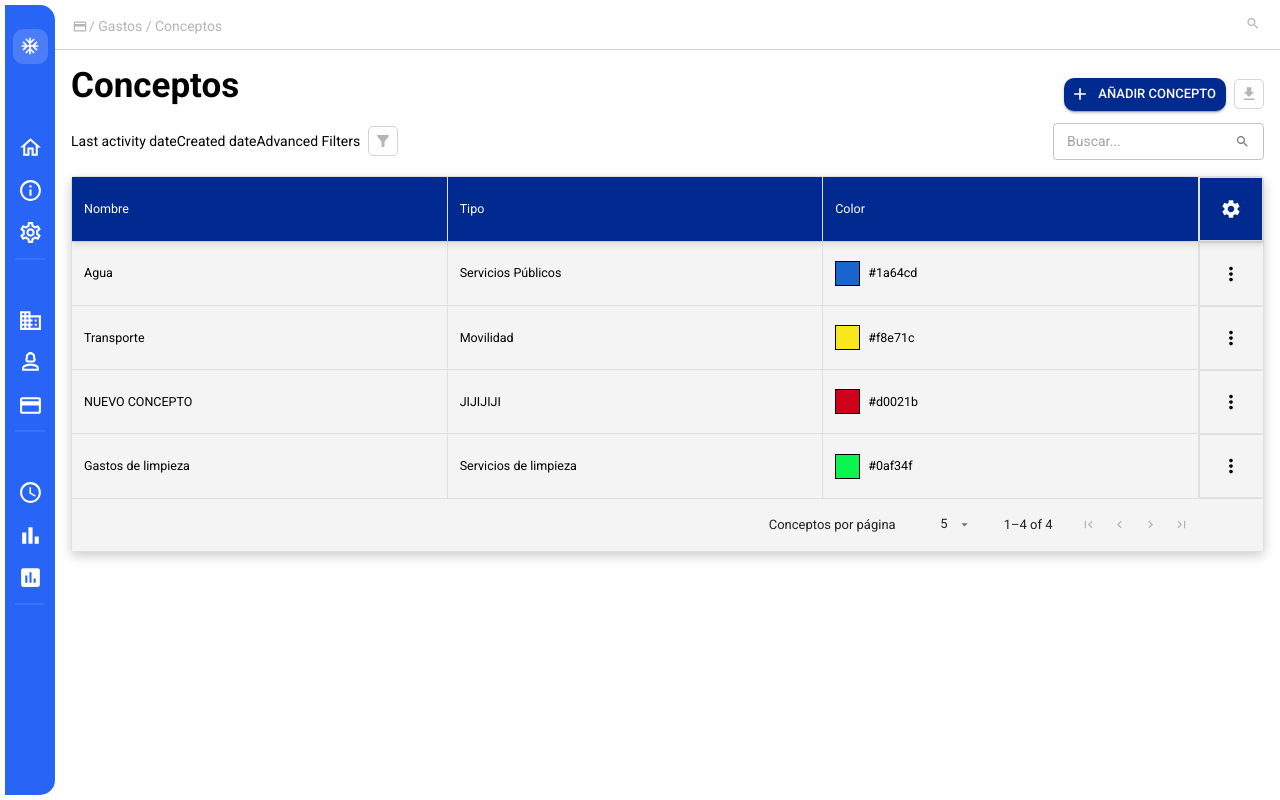
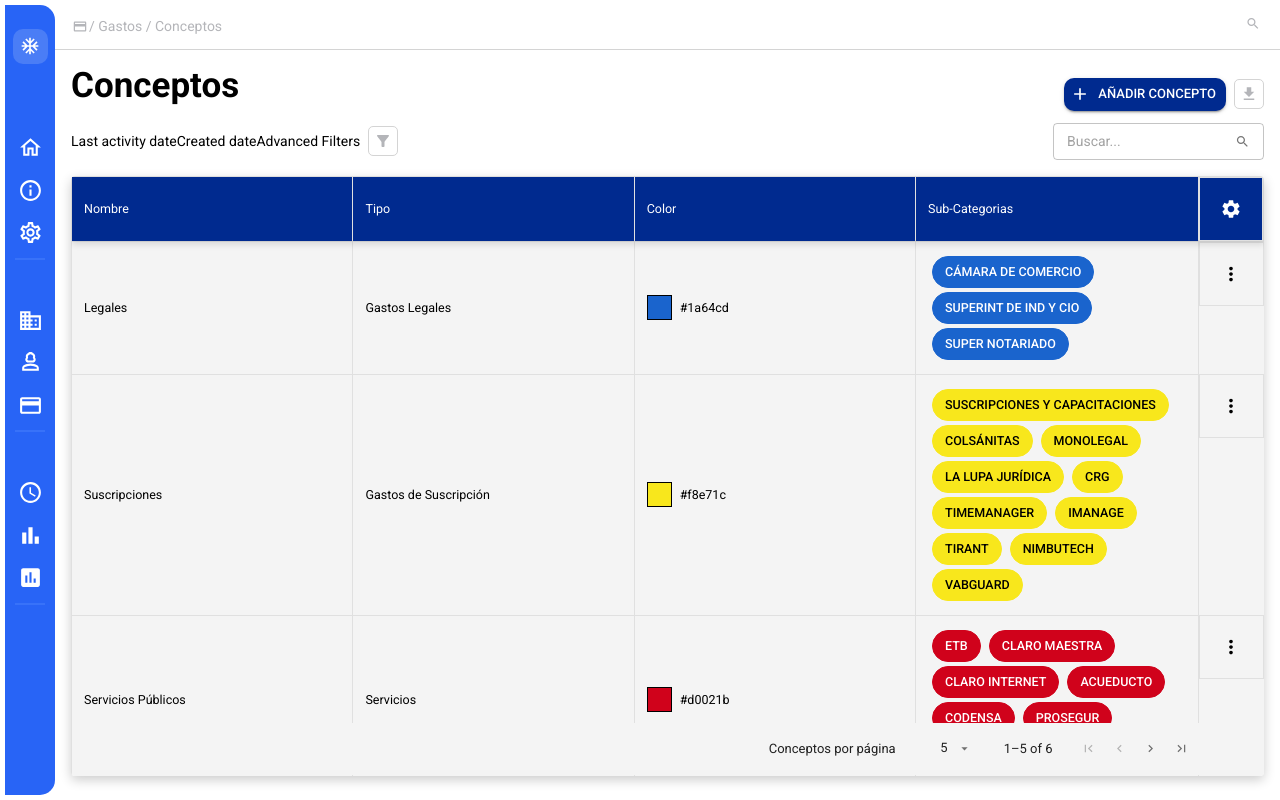
Before and after one commit to Nzone56/DataManagement, a React (Vite) app: page /expenses/concepts in a window 1280 px wide. Built offline with nearby package versions, Linux system fonts and the light colour scheme; data requests are answered from the project's data file; sample sign-in values are in the browser's storage.

Commit message:
Expenses concepts tweak

```diff
--- a/db.json
+++ b/db.json
@@ -220,27 +220,86 @@
   "expensesConcepts": [
     {
       "id": "1",
-      "name": "Agua",
-      "type": "Servicios Públicos",
-      "color": "#1a64cd"
+      "name": "Legales",
+      "type": "Gastos Legales",
+      "color": "#1a64cd",
+      "subConcepts": [
+        "CÁMARA DE COMERCIO",
+        "SUPERINT DE IND Y CIO",
+        "SUPER NOTARIADO"
+      ]
     },
     {
       "id": "2",
-      "name": "Transporte",
-      "type": "Movilidad",
-      "color": "#f8e71c"
+      "name": "Suscripciones",
+      "type": "Gastos de Suscripción",
+      "color": "#f8e71c",
+      "subConcepts": [
+        "SUSCRIPCIONES Y CAPACITACIONES",
+        "COLSÁNITAS",
+        "MONOLEGAL",
+        "LA LUPA JURÍDICA",
+        "CRG",
+        "TIMEMANAGER",
+        "IMANAGE",
+        "TIRANT",
+        "NIMBUTECH",
+        "VABGUARD"
+      ]
     },
     {
-      "id": ":rh:",
-      "name": "NUEVO CONCEPTO ",
-      "type": "JIJIJIJI",
-      "color": "#d0021b"
+      "id": "3",
+      "name": "Servicios Públicos",
+      "type": "Servicios",
+      "color": "#d0021b",
+      "subConcepts": [
+        "ETB",
+        "CLARO MAESTRA",
+        "CLARO INTERNET",
+        "ACUEDUCTO",
+        "CODENSA",
+        "PROSEGUR",
+        "ADMINISTRACIÓN"
+      ]
     },
     {
-      "id": ":r8l:",
-      "name": "Gastos de limpieza",
-      "type": "Servicios de limpieza",
-      "color": "#0af34f"
+      "id": "4",
+      "name": "Arrendamientos",
+      "type": "Inmobiliario",
+      "color": "#0af34f",
+      "subConcepts": [
+        "ALIANZA FIDUCIARIA",
+        "ELENA MENDIVELSO"
+      ]
+    },
+    {
+      "id": "6",
+      "name": "Impuestos",
+      "type": "Tributario",
+      "color": "#800080",
+      "subConcepts": [
+        "RETENCIÓN EN LA FUENTE",
+        "ICA",
+        "RETEICA",
+        "RENTA",
+        "IVA",
+        "CÁMARA DE COMERCIO"
+      ]
+    },
+    {
+      "id": "7",
+      "name": "Administrativos",
+      "type": "Gastos Generales",
+      "color": "#008080",
+      "subConcepts": [
+        "CAFETERIA Y ASEO",
+        "ALMUERZOS EMPLEADOS",
+        "TRANSPORTE",
+        "HOTELES",
+        "PASAJES AEREOS",
+        "GASTOS NAVIDAD",
+        "FUNDACIÓN SALESIANA"
+      ]
     }
   ],
   "expenses": [
@@ -271,13 +330,6 @@
       "amount": 3000,
       "date": 1739236658976,
       "description": "Trasbordo"
-    },
-    {
-      "id": ":r9k:",
-      "conceptId": ":r8l:",
-      "amount": 100000,
-      "date": 1739934037296,
-      "description": "Servivcios de limpieza dia 18 de Febrero"
     }
   ]
 }
--- a/src/App.tsx
+++ b/src/App.tsx
@@ -11,7 +11,6 @@ const ThemedApp = () => {
   const { theme } = useSelector(getSettings);
 
   useEffect(() => {
-    console.log(theme);
     document.body.setAttribute("data-theme", theme);
   }, [theme]);
 
--- a/src/components/layouts/ListLayout/ListManageItemModal.tsx
+++ b/src/components/layouts/ListLayout/ListManageItemModal.tsx
@@ -19,6 +19,7 @@ import { ModalSimpleInput } from "./ui/ModalSimpleInput";
 import { ModalSelectItem } from "./ui/ModalSelectItem";
 import { ModalColorPicker } from "./ui/ModalColorPicker";
 import { useSideMenu } from "../../../hooks/useSideMenu";
+import { ModalOptions } from "./ui/ModalOptions";
 
 type CustomModalProps<T> = {
   show: boolean;
@@ -129,6 +130,10 @@ export const ListManageItemModal = <T extends Record<string, unknown>>({
                   onChangeItemValue={onChangeItemValue}
                 />
               );
+            } else if (String(item.toLocaleLowerCase()).includes("sub")) {
+              return (
+                <ModalOptions key={item} item={item} managedItem={managedItem} onChangeItemValue={onChangeItemValue} />
+              );
               // SIMPLE INPUT
             } else {
               return (
--- a/src/components/layouts/ListLayout/ListModal.styled.tsx
+++ b/src/components/layouts/ListLayout/ListModal.styled.tsx
@@ -1,5 +1,6 @@
 import { Box, styled, Typography } from "@mui/material";
 import { theme } from "../../../theme";
+import { Close } from "@mui/icons-material";
 
 export const ModalInnerContainer = styled(Box)({
   position: "absolute",
@@ -66,3 +67,7 @@ export const ModalPickerPrev = styled(Box)<{
   width: "25px",
   height: "25px",
 }));
+
+export const CloseIcon = styled(Close)<{ xcolor: string }>(({ xcolor }) => ({
+  color: `${xcolor} !important`,
+}));
--- a/src/components/layouts/ListLayout/ListTable.tsx
+++ b/src/components/layouts/ListLayout/ListTable.tsx
@@ -14,6 +14,7 @@ import {
   TableCellStyledIcon,
   TableText,
   StyledTablePagination,
+  StyledChip,
 } from "./ListLayout.styled";
 import { TableContainer, Table, TableRow, TableBody, Menu, MenuItem } from "@mui/material";
 import { codeToText, localeDictionary } from "../../../utils/locale";
@@ -28,6 +29,7 @@ import { ModalPickerPrev } from "./ListModal.styled";
 import { numberToCurrency } from "../../../utils/formatter";
 import { TableItemChip } from "./ui/TableItemChip";
 import { getSettings } from "../../../store/settings/settings.selector";
+import { getComplementaryColor } from "../../../utils/getters";
 
 interface ListTableProps<T> {
   list: T[];
@@ -38,7 +40,7 @@ interface ListTableProps<T> {
   removeItem: AsyncThunk<string, string, ThunkApiConfig>;
 }
 
-export const ListTable = <T extends Record<string, string | number>>({
+export const ListTable = <T extends Record<string, string | number | string[]>>({
   list,
   header,
   title,
@@ -166,7 +168,6 @@ export const ListTable = <T extends Record<string, string | number>>({
               .sort((a, b) => {
                 const valueA = a[sortedHeader];
                 const valueB = b[sortedHeader];
-
                 if (typeof valueA === "number" && typeof valueB === "number") {
                   return sortOrder === "desc" ? valueB - valueA : valueA - valueB;
                 } else if (typeof valueA === "string" && typeof valueB === "string") {
@@ -174,11 +175,13 @@ export const ListTable = <T extends Record<string, string | number>>({
                 }
                 return 0;
               })
-              .slice(page * rowsPerPage, page * rowsPerPage + rowsPerPage)
+              .slice(
+                rowsPerPage === -1 ? 0 : page * rowsPerPage,
+                rowsPerPage === -1 ? undefined : page * rowsPerPage + rowsPerPage
+              )
               .map((filteredItem) => {
                 const itemId = String(filteredItem.id);
                 const open = Boolean(anchorEl[itemId]);
-
                 return (
                   <TableRow key={itemId}>
                     {header.map((headerItem, index) => (
@@ -198,6 +201,16 @@ export const ListTable = <T extends Record<string, string | number>>({
                           <TableText ml={1}>{numberToCurrency(Number(filteredItem[headerItem]))}</TableText>
                         ) : headerItem.toLocaleLowerCase().includes("id") ? (
                           <TableItemChip id={String(filteredItem[headerItem])} title={headerItem} />
+                        ) : headerItem.toLocaleLowerCase().includes("sub") ? (
+                          Array.isArray(filteredItem[headerItem]) &&
+                          filteredItem[headerItem].map((item) => (
+                            <StyledChip
+                              label={item}
+                              chipcolor={String(filteredItem.color)}
+                              chiptextcolor={getComplementaryColor(String(filteredItem.color))}
+                              sx={{ margin: "2px 4px" }}
+                            />
+                          ))
                         ) : (
                           <TableText>{filteredItem[headerItem]}</TableText>
                         )}
--- /dev/null
+++ b/src/components/layouts/ListLayout/ui/ModalOptions.tsx
@@ -0,0 +1,68 @@
+import { Chip, TextField } from "@mui/material";
+import { CenteredBox, CenteredBoxBetween, ColumnJustifyFlex, PrimaryButton } from "../../../Components.styled";
+import { codeToText, localeDictionary } from "../../../../utils/locale";
+import { CloseIcon, ModalFormTitle } from "../ListModal.styled";
+import { Add as AddIcon } from "@mui/icons-material";
+import { useState } from "react";
+import { getComplementaryColor } from "../../../../utils/getters";
+
+interface SimpleInputProps<T> {
+  item: string;
+  managedItem: T;
+  onChangeItemValue: (key: keyof T, value: unknown) => void;
+}
+
+export const ModalOptions = <T extends Record<string, unknown>>({
+  item,
+  managedItem,
+  onChangeItemValue,
+}: SimpleInputProps<T>) => {
+  const [newConcept, setNewConcept] = useState<string>("");
+
+  const handleAddConcept = () => {
+    const currentArray = Array.isArray(managedItem[item]) ? managedItem[item] : [];
+    onChangeItemValue(item as keyof T, [...currentArray, newConcept]);
+  };
+
+  const handleDelete = (deleteItem: string) => {
+    onChangeItemValue(
+      item as keyof T,
+      Array.isArray(managedItem[item]) && managedItem[item].filter((subitem: string) => subitem !== deleteItem)
+    );
+  };
+
+  return (
+    <ColumnJustifyFlex key={item} mt={2} mr={4}>
+      <ModalFormTitle>{codeToText(String(item) as keyof typeof localeDictionary)}:</ModalFormTitle>
+      <CenteredBoxBetween>
+        <TextField
+          key={item}
+          variant="outlined"
+          placeholder={`${codeToText(String(item) as keyof typeof localeDictionary).toLocaleLowerCase()}...`}
+          size="small"
+          onChange={(e) => setNewConcept(e.target.value)}
+          value={newConcept}
+          sx={{ flexGrow: 1, marginRight: "12px" }}
+        />
+        <PrimaryButton variant="contained" startIcon={<AddIcon />} onClick={handleAddConcept}>
+          Añadir
+        </PrimaryButton>
+      </CenteredBoxBetween>
+      <CenteredBox mt={2}>
+        {Array.isArray(managedItem[item]) &&
+          managedItem[item].map((item: string) => (
+            <Chip
+              label={item}
+              onDelete={() => handleDelete(item)}
+              sx={{
+                marginRight: "10px",
+                backgroundColor: managedItem.color || "#FFFFFF29",
+                color: getComplementaryColor(String(managedItem.color)),
+              }}
+              deleteIcon={<CloseIcon xcolor={getComplementaryColor(String(managedItem.color))} />}
+            />
+          ))}
+      </CenteredBox>
+    </ColumnJustifyFlex>
+  );
+};
--- a/src/components/layouts/ListLayout/ui/ModalSimpleInput.tsx
+++ b/src/components/layouts/ListLayout/ui/ModalSimpleInput.tsx
@@ -24,7 +24,6 @@ export const ModalSimpleInput = <T extends Record<string, unknown>>({
         size="small"
         onChange={(e) => onChangeItemValue(item as keyof T, e.target.value)}
         value={managedItem[item as keyof T]}
-        // label={codeToText(String(item) as keyof typeof localeDictionary)}
       />
     </ColumnJustifyFlex>
   );
--- a/src/components/pages/ExpensesPage/ConceptsPage.tsx
+++ b/src/components/pages/ExpensesPage/ConceptsPage.tsx
@@ -17,6 +17,7 @@ const InitialExpenseConcept: ExpenseConcept = {
   name: "",
   type: "",
   color: "",
+  subConcepts: [],
 };
 
 export const ConceptsPage = () => {
--- a/src/utils/locale.ts
+++ b/src/utils/locale.ts
@@ -20,6 +20,7 @@ export const localeDictionary = {
   repLegal: "Representante Legal",
   position: "Cargo",
   entryDate: "Fecha de Ingreso",
+  subConcepts: "Sub-Categorias",
 } as const;
 
 export const codeToText = (code: keyof typeof localeDictionary): string => {
```
Also changed, not shown: src/models/interfaces/Expense/IExpense.ts (+9 -0 lines).
